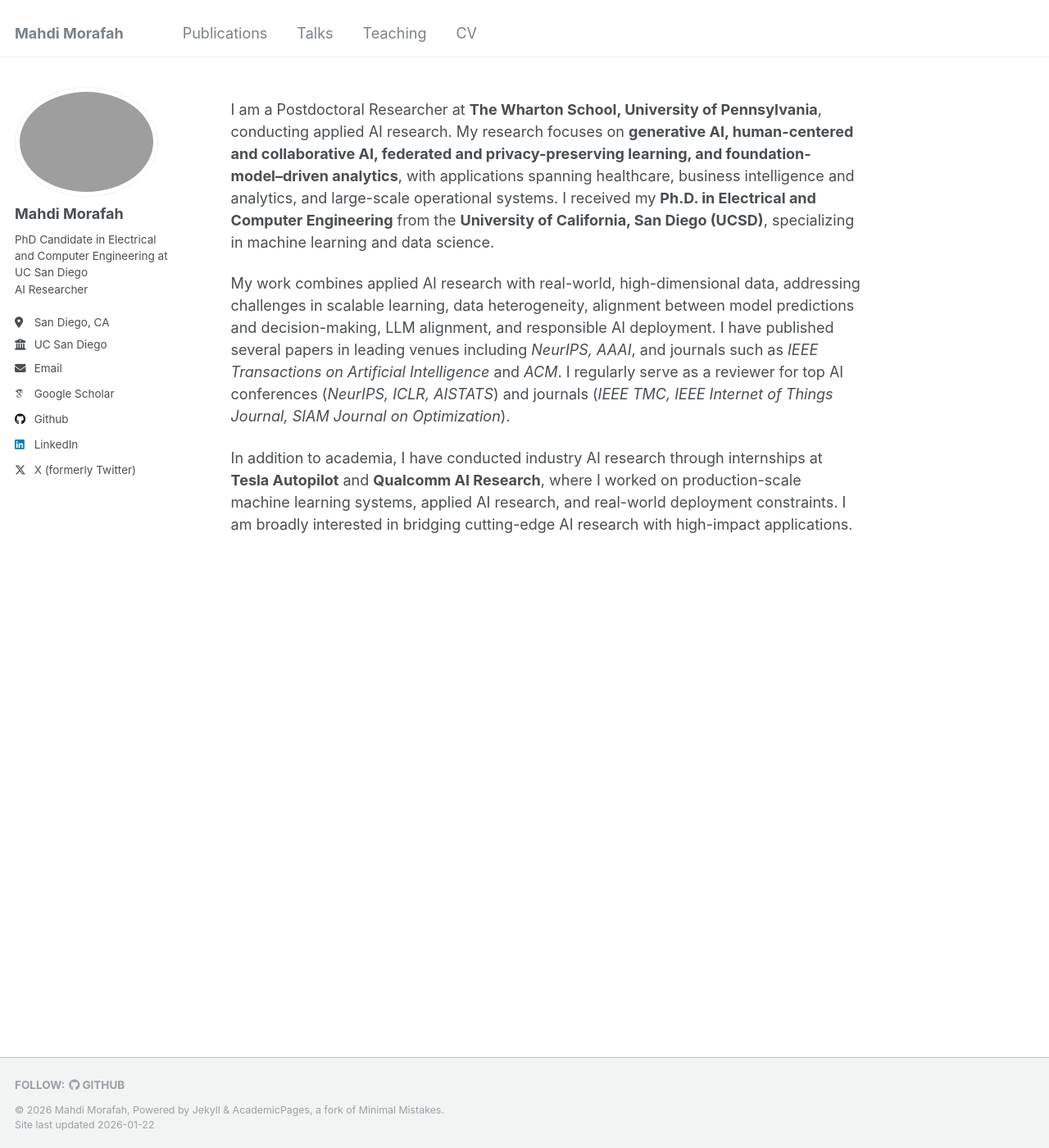
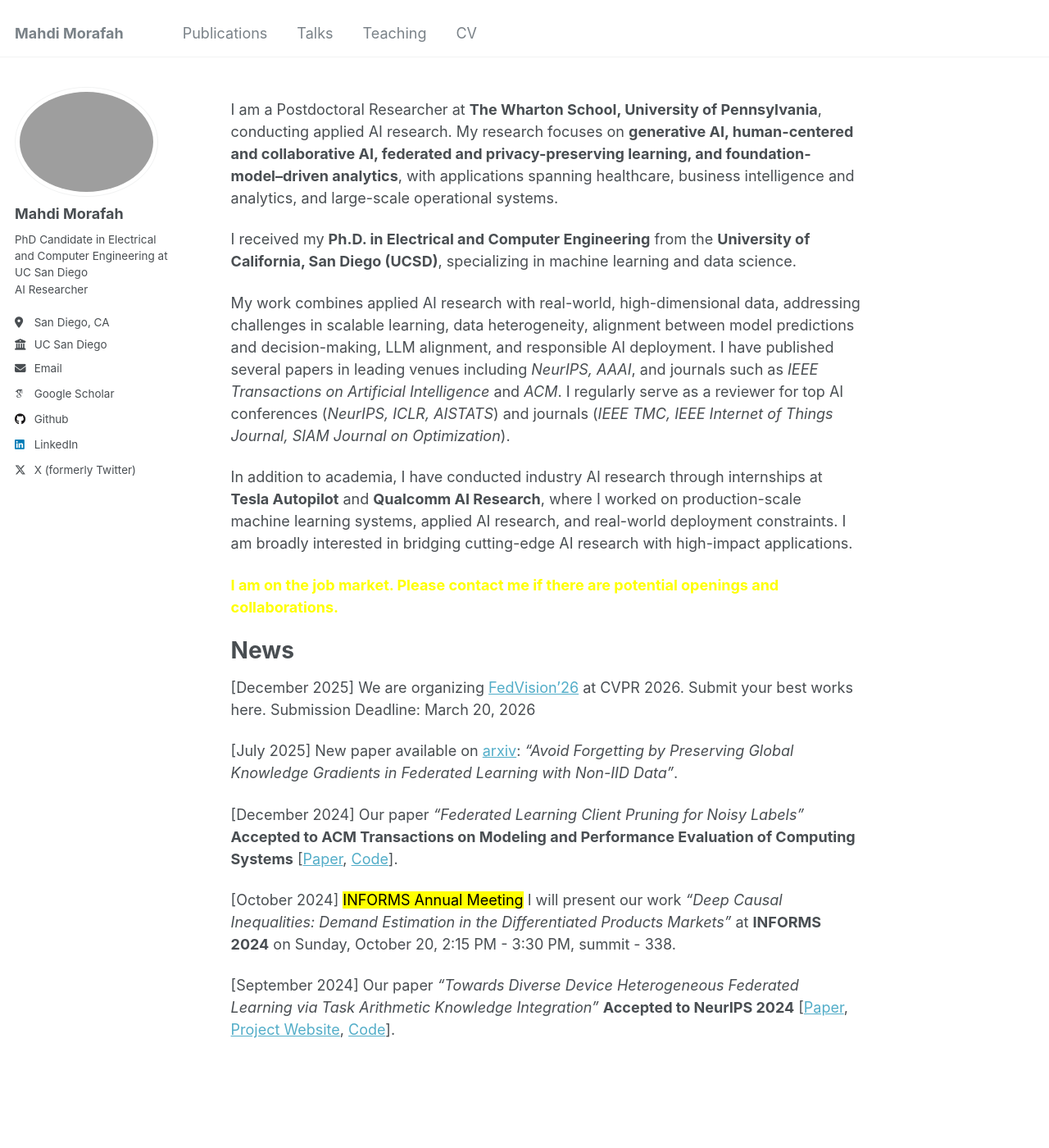
Before and after one commit to MMorafah/mmorafah, a Jekyll site: the page built from _pages/about.md, in a window 1280 px wide and 1400 px high. Shown: the whole window at 82% size. Built offline with Jekyll 4.4.1, drawn with Linux system fonts in a browser that asks for light colours; some web fonts are replaced.

Commit message:
Update about.md

```diff
--- a/_pages/about.md
+++ b/_pages/about.md
@@ -7,7 +7,9 @@ redirect_from:
   - /about.html
 ---
 
-I am a Postdoctoral Researcher at **The Wharton School, University of Pennsylvania**, conducting applied AI research. My research focuses on **generative AI, human-centered and collaborative AI, federated and privacy-preserving learning, and foundation-model–driven analytics**, with applications spanning healthcare, business intelligence and analytics, and large-scale operational systems. I received my **Ph.D. in Electrical and Computer Engineering** from the **University of California, San Diego (UCSD)**, specializing in machine learning and data science.
+I am a Postdoctoral Researcher at **The Wharton School, University of Pennsylvania**, conducting applied AI research. My research focuses on **generative AI, human-centered and collaborative AI, federated and privacy-preserving learning, and foundation-model–driven analytics**, with applications spanning healthcare, business intelligence and analytics, and large-scale operational systems.
+
+I received my **Ph.D. in Electrical and Computer Engineering** from the **University of California, San Diego (UCSD)**, specializing in machine learning and data science.
 <!-- I also hold an **M.S. from UCSD** and a **B.S. from Amirkabir University of Technology**, both in Electrical and Computer Engineering. -->
 
 My work combines applied AI research with real-world, high-dimensional data, addressing challenges in scalable learning, data heterogeneity, alignment between model predictions and decision-making, LLM alignment, and responsible AI deployment. I have published several papers in leading venues including *NeurIPS, AAAI*, and journals such as *IEEE Transactions on Artificial Intelligence* and *ACM*. I regularly serve as a reviewer for top AI conferences (*NeurIPS, ICLR, AISTATS*) and journals (*IEEE TMC, IEEE Internet of Things Journal, SIAM Journal on Optimization*).
@@ -17,12 +19,15 @@ In addition to academia, I have conducted industry AI research through internshi
 
 <!-- In addition to my academic experience, I have completed AI research internships at [Tesla Autopilot](https://www.tesla.com/autopilot) and Qualcomm AI Research. -->
 
-<!-- <span style="color: red;">**I am actively seeking opportunities in business school. Please contact me if there are potential openings and collaborations.**</span> -->
+<span style="color: yellow;">**I am on the job market. Please contact me if there are potential openings and collaborations.**</span>
 
 <!-- <span style="color: black;">**I am also open to collaborating on exciting projects. Please don’t hesitate to contact me.**</span> -->
 
-<!--
 # News
+
+[December 2025] We are organizing [FedVision'26](https://fedvision.github.io/fedvision2026/) at CVPR 2026. Submit your best works here. Submission Deadline: March 20, 2026
+
+[July 2025] New paper available on [arxiv](https://arxiv.org/abs/2505.20485): *"Avoid Forgetting by Preserving Global Knowledge Gradients in Federated Learning with Non-IID Data"*.
 
 [December 2024] Our paper *"Federated Learning Client Pruning for Noisy Labels"* **Accepted to ACM Transactions on Modeling and Performance Evaluation of Computing Systems** [[Paper](https://arxiv.org/abs/2411.07391), [Code](https://github.com/MMorafah/ClipFL)].
 
@@ -30,5 +35,4 @@ In addition to academia, I have conducted industry AI research through internshi
 
 [September 2024]  Our paper *"Towards Diverse Device Heterogeneous Federated Learning via Task Arithmetic Knowledge Integration"* **Accepted to NeurIPS 2024** [[Paper](https://arxiv.org/abs/2409.18461), [Project Website](https://mmorafah.github.io/takflpage/), [Code](https://github.com/mmorafah/takfl)].
 
-[August 2024]  Our paper *"Large Scale Delocalized Federated Learning Over a Huge Diversity of Devices in Emerging Next-Generation Edge Intelligence Environments"* **Accepted to ICCAD 2024** as invited talk.
--->
+<!-- [August 2024]  Our paper *"Large Scale Delocalized Federated Learning Over a Huge Diversity of Devices in Emerging Next-Generation Edge Intelligence Environments"* **Accepted to ICCAD 2024** as invited talk. -->
```
